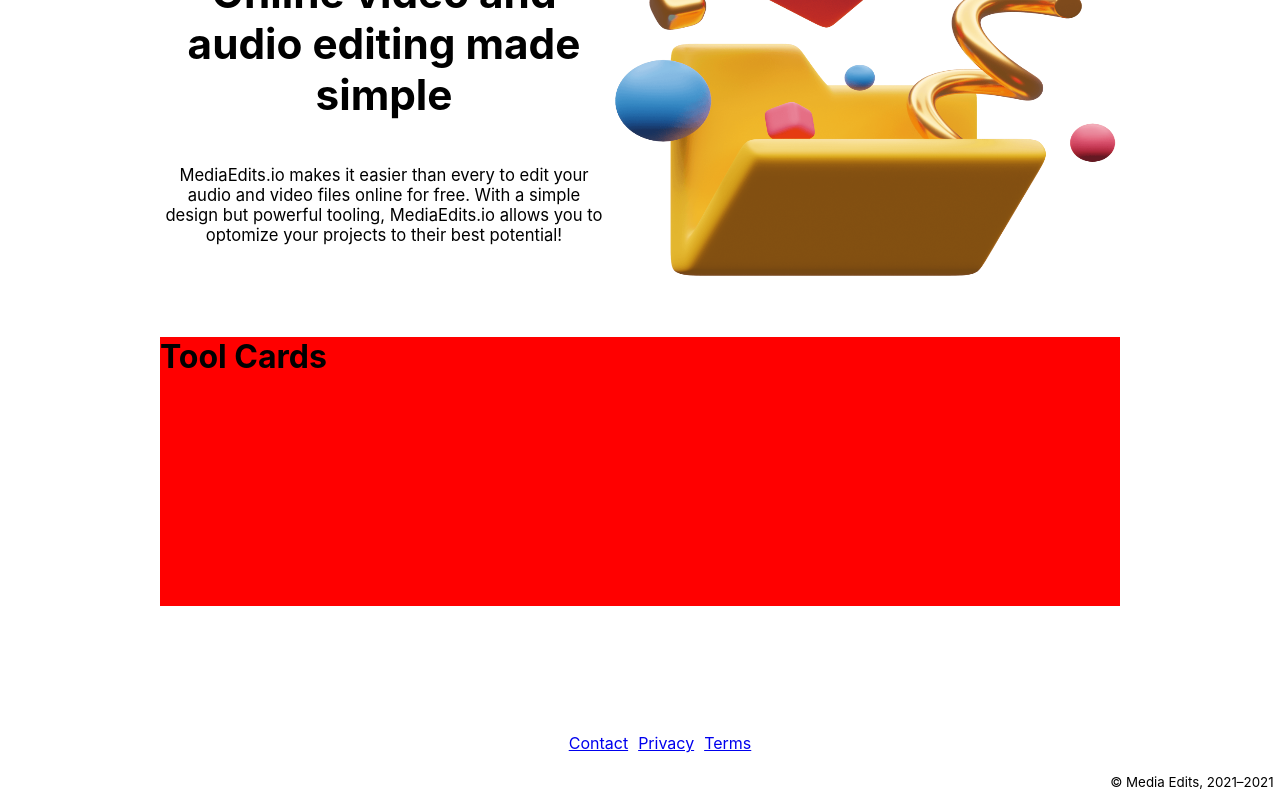
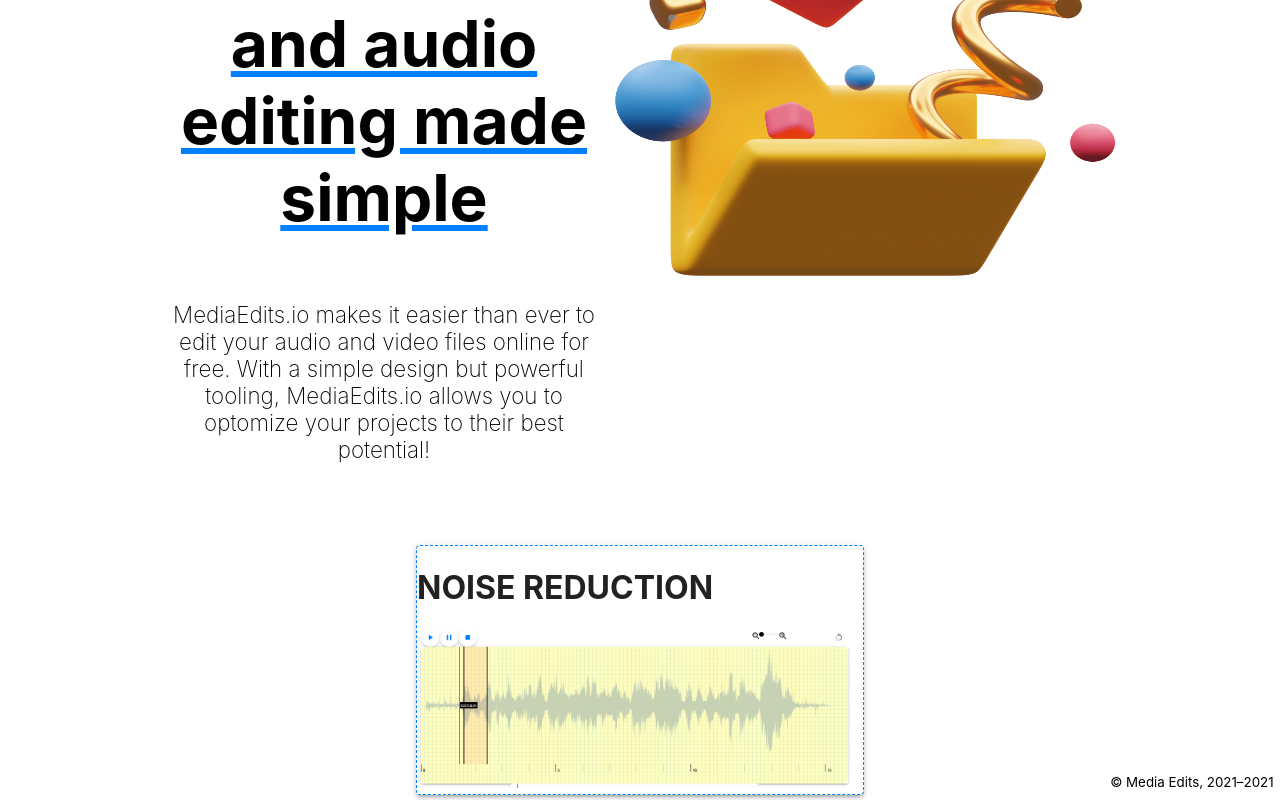
Before and after one commit to BaileyMcKelway/noise_reduction, a Next.js app: page / in a window 1280 px wide. Shown: the part 297-1097 px from the top of the page. Built offline with nearby package versions, Linux system fonts and the light colour scheme.

Commit message:
feat: finished tool cards

```diff
--- a/src/components/Landing/LandingDescription.tsx
+++ b/src/components/Landing/LandingDescription.tsx
@@ -9,7 +9,7 @@
     <div className="landing_description">
       <h1>Online video and audio editing made simple</h1>
       <p>
-        MediaEdits.io makes it easier than every to edit your audio and video
+        MediaEdits.io makes it easier than ever to edit your audio and video
         files online for free. With a simple design but powerful tooling,
         MediaEdits.io allows you to optomize your projects to their best
         potential!
--- a/src/components/Landing/LandingMain.tsx
+++ b/src/components/Landing/LandingMain.tsx
@@ -14,9 +14,7 @@
         <LandingDescription />
         <LandingImage />
       </div>
-      <div className="landing_bottom">
-        <ToolCards />
-      </div>
+      <ToolCards />
     </div>
   );
 }
--- /dev/null
+++ b/src/components/Landing/ToolCards/ToolCard.tsx
@@ -0,0 +1,29 @@
+import * as React from 'react';
+import Paper from '@material-ui/core/Paper';
+import Link from 'next/link';
+import Image from 'next/image';
+
+export interface IToolCardProps {
+  content: any;
+}
+
+export default function ToolCard({ content }: IToolCardProps) {
+  const uniqueClass = `toolcard toolcard${content.id}`;
+  return (
+    <Link href={content.link}>
+      <Paper elevation={3} className={uniqueClass}>
+        <h1>{content.title}</h1>
+        <img src={content.image} alt="noise reduction tool" />
+        {/* <Image
+          src={content.image}
+          alt="noise reduction tool"
+          className="card_image"
+          layout="responsive"
+          width={400}
+          height={100}
+          quality={100}
+        /> */}
+      </Paper>
+    </Link>
+  );
+}
--- a/src/components/Landing/ToolCards/ToolCards.tsx
+++ b/src/components/Landing/ToolCards/ToolCards.tsx
@@ -1,13 +1,13 @@
 import * as React from 'react';
-
-export interface IToolCardsProps {
-  handleExample: () => void;
-}
+import ToolCard from './ToolCard';
+import { toolsContent } from '../../../content/tools';
 
 export default function ToolCards() {
   return (
     <div className="toolcards">
-      <h1>Tool Cards</h1>
+      {toolsContent.map((content) => (
+        <ToolCard key={content.id} content={content} />
+      ))}
     </div>
   );
 }
--- a/src/components/Title.tsx
+++ b/src/components/Title.tsx
@@ -19,7 +19,7 @@
         .title {
           margin: 0;
           line-height: 1.15;
-          font-size: 4rem;
+          font-size: 3rem;
           text-align: center;
         }
       `}
--- /dev/null
+++ b/src/content/tools.js
@@ -0,0 +1,10 @@
+export const toolsContent = [
+  {
+    id: 1,
+    title: 'NOISE REDUCTION',
+    link: '/noisereduction',
+    image: '/noisereduction_card.png',
+  },
+  //   { id: 2, title: 'CONVERTER', link: '/converter' },
+  //   { id: 3, title: 'AUTOMATION', link: '/automation' },
+];
--- a/src/styles/main.scss
+++ b/src/styles/main.scss
@@ -35,7 +35,7 @@
     width: 100%;
 
     display: flex;
-
+    justify-content: center;
     position: relative;
   }
   .landing_bottom {
@@ -45,10 +45,13 @@
 }
 .landing_description {
   h1 {
-    font-size: 3.3vw;
+    font-size: 4rem;
+    text-decoration: underline;
+    text-decoration-color: #0080ff;
   }
   p {
-    font-size: 1.3vw;
+    font-size: 1.4rem;
+    font-weight: 200;
   }
   text-align: center;
 
@@ -65,16 +68,46 @@
 }
 
 .toolcards {
+  margin-top: 55px;
   width: 100%;
-  height: 100%;
-  background-color: red;
+  // height: 100%;
+
+  display: flex;
+  flex-wrap: wrap;
+  justify-content: center;
+}
+
+.toolcard {
+  position: relative;
+
+  width: 35vw;
+  max-width: 700px;
+  height: 15vh;
+  min-height: 250px;
+  margin: 5px;
+  overflow: hidden;
+
+  border: dashed 1px #0080ff;
+  border-radius: 15px;
+  h1 {
+    z-index: 5;
+  }
+  &:hover {
+    transform: scale(1.1);
+  }
+  img {
+    top: 0;
+    left: 0;
+
+    width: 100%;
+  }
 }
 
 // NAVBAR
 header {
   display: block;
-  color: white;
-  background-color: black;
+  color: black;
+  // background-color: whitesmoke;
   width: 100vw;
   letter-spacing: 0.001em;
 }
@@ -221,7 +254,7 @@
 
 // MAIN APP
 .main_file {
-  margin-top: 15vh;
+  margin-top: 4vh;
 }
 
 .fileview_main {
```
Also changed, not shown: src/pages/noisereduction.tsx (+2 -7 lines), public/noisereduction_card.png (added).
